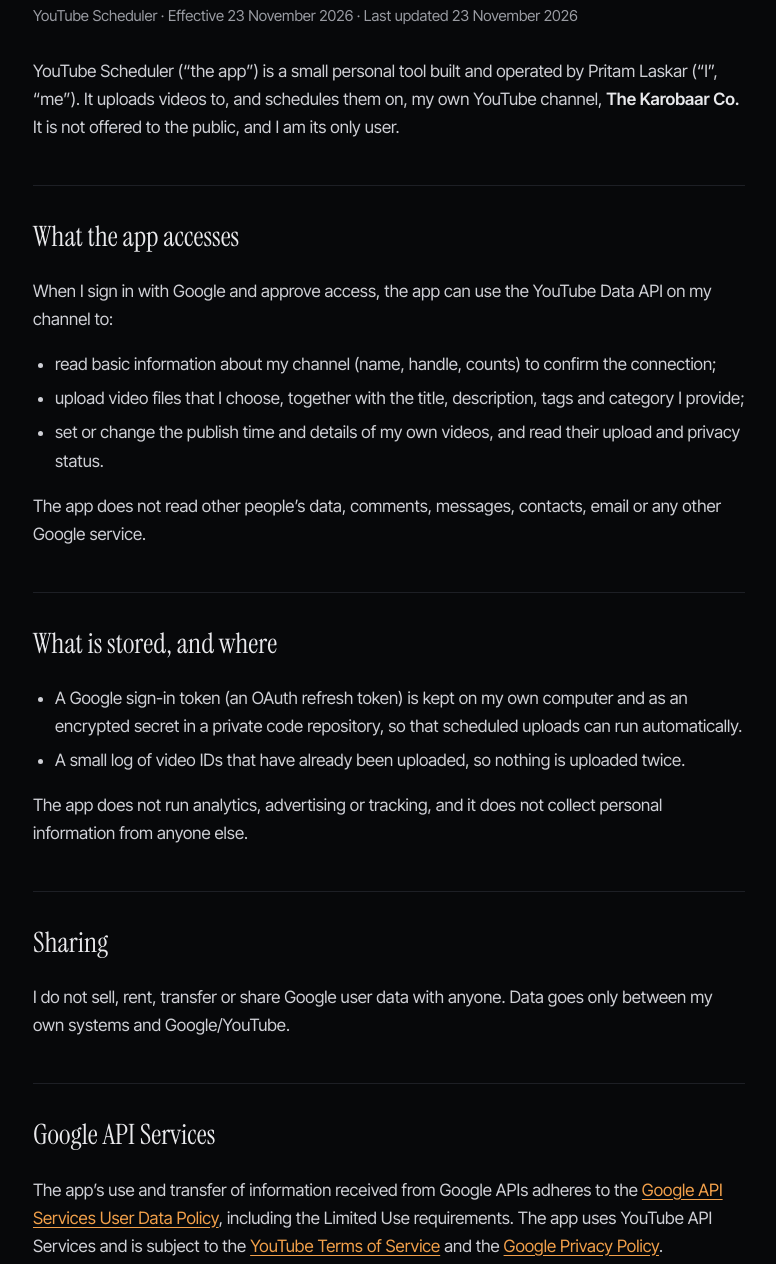
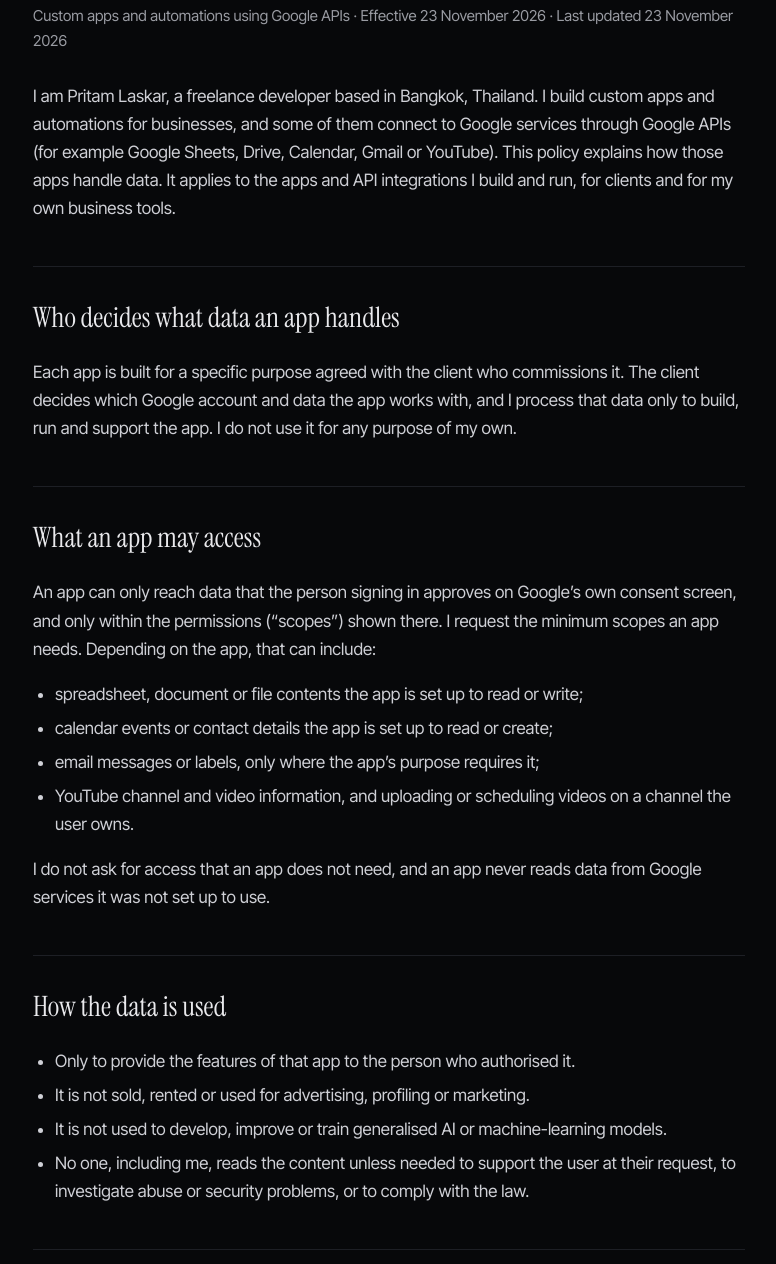
Before and after one commit to pritamlaskar/pritamlaskar.github.io, a plain HTML site: page privacy-policy.html in a window 1280 px wide. Shown: the part 196-1460 px from the top of the page, without its empty margins (251-1027 px from the left). Drawn offline with Linux system fonts and the light colour scheme.

Commit message:
Make the privacy policy a generic policy for custom Google API apps

```diff
--- a/privacy-policy.html
+++ b/privacy-policy.html
@@ -3,8 +3,8 @@
 <head>
 <meta charset="UTF-8" />
 <meta name="viewport" content="width=device-width, initial-scale=1.0" />
-<title>Privacy Policy | YouTube Scheduler by Pritam Laskar</title>
-<meta name="description" content="Privacy policy for YouTube Scheduler, a personal tool that uploads and schedules videos on the developer's own YouTube channel." />
+<title>Privacy Policy | Custom Apps using Google APIs | Pritam Laskar</title>
+<meta name="description" content="How Pritam Laskar handles data in custom apps and automations built on Google APIs for clients: what is accessed, how it is used, stored and deleted." />
 <meta name="theme-color" content="#07080a" />
 <link rel="preconnect" href="https://fonts.googleapis.com" />
 <link rel="preconnect" href="https://fonts.gstatic.com" crossorigin />
@@ -34,39 +34,56 @@
   <a class="back" href="/">&larr; pritamlaskar.github.io</a>
 
   <h1>Privacy Policy</h1>
-  <p class="meta">YouTube Scheduler &middot; Effective 23 November 2026 &middot; Last updated 23 November 2026</p>
+  <p class="meta">Custom apps and automations using Google APIs &middot; Effective 23 November 2026 &middot; Last updated 23 November 2026</p>
 
-  <p>YouTube Scheduler (&ldquo;the app&rdquo;) is a small personal tool built and operated by Pritam Laskar (&ldquo;I&rdquo;, &ldquo;me&rdquo;). It uploads videos to, and schedules them on, my own YouTube channel, <strong>The Karobaar Co.</strong> It is not offered to the public, and I am its only user.</p>
+  <p>I am Pritam Laskar, a freelance developer based in Bangkok, Thailand. I build custom apps and automations for businesses, and some of them connect to Google services through Google APIs (for example Google Sheets, Drive, Calendar, Gmail or YouTube). This policy explains how those apps handle data. It applies to the apps and API integrations I build and run, for clients and for my own business tools.</p>
 
-  <h2>What the app accesses</h2>
-  <p>When I sign in with Google and approve access, the app can use the YouTube Data API on my channel to:</p>
+  <h2>Who decides what data an app handles</h2>
+  <p>Each app is built for a specific purpose agreed with the client who commissions it. The client decides which Google account and data the app works with, and I process that data only to build, run and support the app. I do not use it for any purpose of my own.</p>
+
+  <h2>What an app may access</h2>
+  <p>An app can only reach data that the person signing in approves on Google&rsquo;s own consent screen, and only within the permissions (&ldquo;scopes&rdquo;) shown there. I request the minimum scopes an app needs. Depending on the app, that can include:</p>
   <ul>
-    <li>read basic information about my channel (name, handle, counts) to confirm the connection;</li>
-    <li>upload video files that I choose, together with the title, description, tags and category I provide;</li>
-    <li>set or change the publish time and details of my own videos, and read their upload and privacy status.</li>
+    <li>spreadsheet, document or file contents the app is set up to read or write;</li>
+    <li>calendar events or contact details the app is set up to read or create;</li>
+    <li>email messages or labels, only where the app&rsquo;s purpose requires it;</li>
+    <li>YouTube channel and video information, and uploading or scheduling videos on a channel the user owns.</li>
   </ul>
-  <p>The app does not read other people&rsquo;s data, comments, messages, contacts, email or any other Google service.</p>
+  <p>I do not ask for access that an app does not need, and an app never reads data from Google services it was not set up to use.</p>
 
-  <h2>What is stored, and where</h2>
+  <h2>How the data is used</h2>
   <ul>
-    <li>A Google sign-in token (an OAuth refresh token) is kept on my own computer and as an encrypted secret in a private code repository, so that scheduled uploads can run automatically.</li>
-    <li>A small log of video IDs that have already been uploaded, so nothing is uploaded twice.</li>
+    <li>Only to provide the features of that app to the person who authorised it.</li>
+    <li>It is not sold, rented or used for advertising, profiling or marketing.</li>
+    <li>It is not used to develop, improve or train generalised AI or machine-learning models.</li>
+    <li>No one, including me, reads the content unless needed to support the user at their request, to investigate abuse or security problems, or to comply with the law.</li>
   </ul>
-  <p>The app does not run analytics, advertising or tracking, and it does not collect personal information from anyone else.</p>
 
   <h2>Sharing</h2>
-  <p>I do not sell, rent, transfer or share Google user data with anyone. Data goes only between my own systems and Google/YouTube.</p>
+  <p>I do not transfer Google user data to third parties except as needed to provide the app&rsquo;s features (for example cloud hosting, or an automation or AI service the client has approved for that app), to follow the law, or as part of a business transfer that keeps these protections. Any such provider is used only to run the feature, and I prefer settings that stop providers from keeping or training on the data where that option exists.</p>
 
   <h2>Google API Services</h2>
-  <p>The app&rsquo;s use and transfer of information received from Google APIs adheres to the <a href="https://developers.google.com/terms/api-services-user-data-policy" rel="noopener">Google API Services User Data Policy</a>, including the Limited Use requirements. The app uses YouTube API Services and is subject to the <a href="https://www.youtube.com/t/terms" rel="noopener">YouTube Terms of Service</a> and the <a href="https://policies.google.com/privacy" rel="noopener">Google Privacy Policy</a>.</p>
+  <p>The use and transfer of information received from Google APIs adheres to the <a href="https://developers.google.com/terms/api-services-user-data-policy" rel="noopener">Google API Services User Data Policy</a>, including the Limited Use requirements. Apps that use YouTube API Services are also subject to the <a href="https://www.youtube.com/t/terms" rel="noopener">YouTube Terms of Service</a> and the <a href="https://policies.google.com/privacy" rel="noopener">Google Privacy Policy</a>.</p>
 
-  <h2>Revoking access and deleting data</h2>
-  <p>Access can be revoked at any time at <a href="https://myaccount.google.com/permissions" rel="noopener">myaccount.google.com/permissions</a>. Revoking it makes the stored sign-in token useless; I can also delete the token and the upload log on request. Videos already published on YouTube are managed in YouTube Studio.</p>
+  <h2>Storage and security</h2>
+  <ul>
+    <li>Sign-in tokens and keys are kept as encrypted secrets in private, access-controlled environments, never in public code or shared documents.</li>
+    <li>Data moves over encrypted (HTTPS) connections.</li>
+    <li>Access is limited to the people who need it to run the app, and the apps request the smallest permissions that work.</li>
+  </ul>
+  <p>No system is perfectly secure, but I take reasonable steps to protect the data an app handles.</p>
 
-  <h2>Changes</h2>
+  <h2>Retention and deletion</h2>
+  <p>Data an app receives is kept only for as long as the app needs it to work, or as agreed with the client. When an engagement ends, or on request, I delete the stored tokens and any copies of data I hold. Any user can revoke an app&rsquo;s access to their Google account at any time at <a href="https://myaccount.google.com/permissions" rel="noopener">myaccount.google.com/permissions</a>.</p>
+
+  <h2>Children</h2>
+  <p>These apps are business tools and are not directed at children.</p>
+
+  <h2>Changes to this policy</h2>
   <p>If this policy changes, the new version will be posted on this page with an updated date.</p>
 
   <h2>Contact</h2>
+  <p>Questions, access or deletion requests:</p>
   <div class="card">
     <p style="margin:0 0 6px"><strong>Pritam Laskar</strong></p>
     <address>
```
